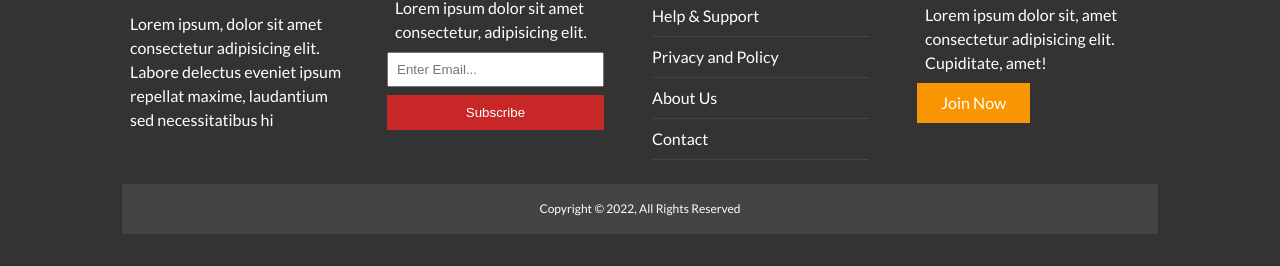
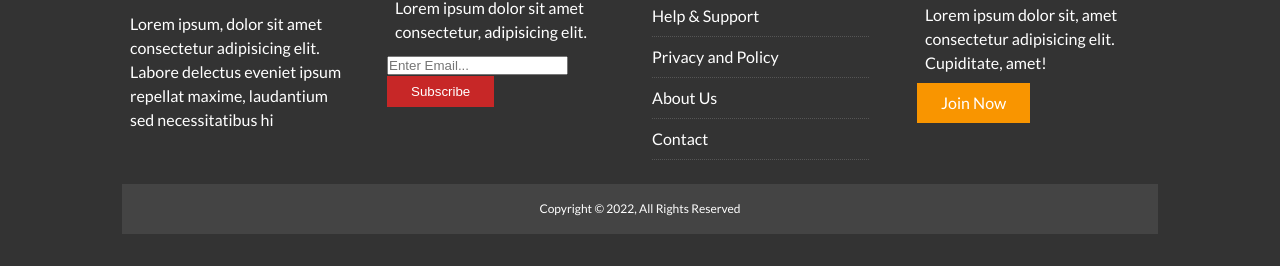
Before and after one commit to superuser66101/NewsGrid, a plain HTML site: page article.html in a window 1280 px wide. Shown: the part 1137-1403 px from the top of the page. Drawn offline with Linux system fonts and the light colour scheme.

Commit message:
Update article.html

```diff
--- a/article.html
+++ b/article.html
@@ -74,8 +74,8 @@
       <h3>Email Newsletter</h3>
       <p>Lorem ipsum dolor sit amet consectetur, adipisicing elit.</p>
       <form name="contact" method="POST" data-netlify="true">
-        <input class="email" type="email" placeholder="Enter Email...">
-        <input class="submit" type="submit" value="Subscribe" class="btn btn-primary">
+        <input type="email" type="email" placeholder="Enter Email...">
+        <input type="submit" type="submit" value="Subscribe" class="btn btn-primary">
       </form>
     </div>
     <div>
```
